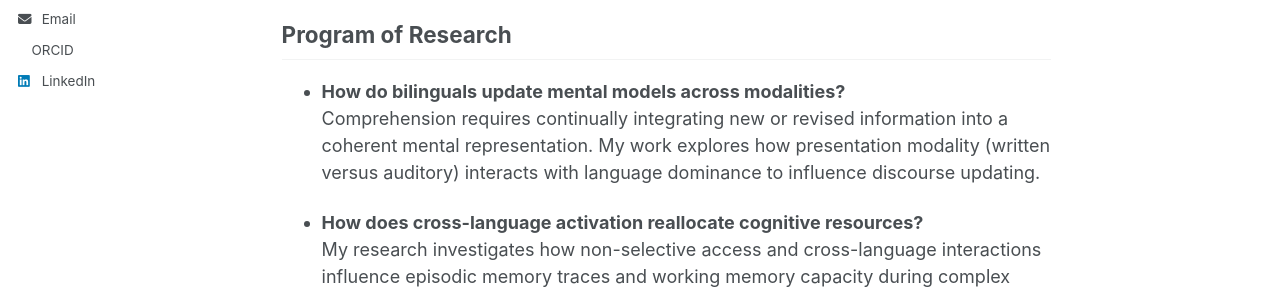
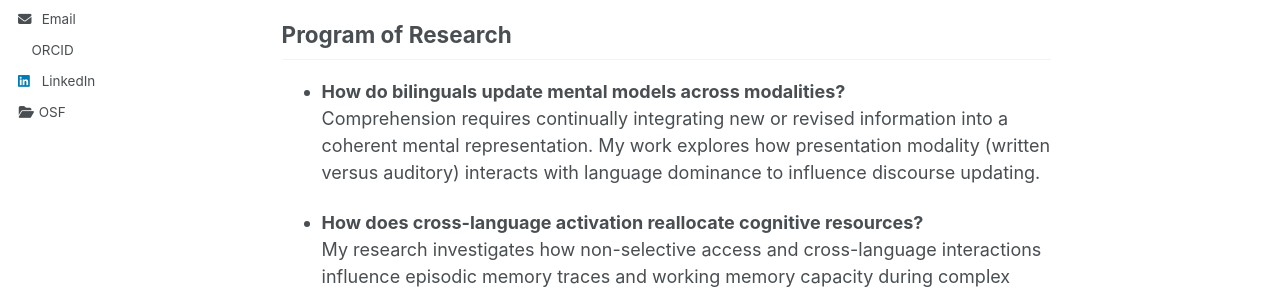
Before and after one commit to UribeDiana/uribediana.github.io, a Jekyll site: the page built from _pages/about.md, in a window 1280 px wide. Shown: the part 354-648 px from the top of the page. Built offline with Jekyll 4.4.1, drawn with Linux system fonts in a browser that asks for light colours; a style sheet for code colours, icons or effects is not loaded.

Commit message:
Update author-profile.html

```diff
--- a/_includes/author-profile.html
+++ b/_includes/author-profile.html
@@ -171,6 +171,7 @@
       {% if author.zhihu %}
       <li><a href="https://www.zhihu.com/people/{{ author.zhihu }}"><i class="fab fa-fw fa-zhihu icon-pad-right" aria-hidden="true"></i>Zhihu</a></li>
       {% endif %}
+      <li><a href="https://osf.io/t4k9j/"><i class="fas fa-fw fa-folder-open" aria-hidden="true"></i> OSF</a></li>
     </ul>
   </div>
 </div>
```
